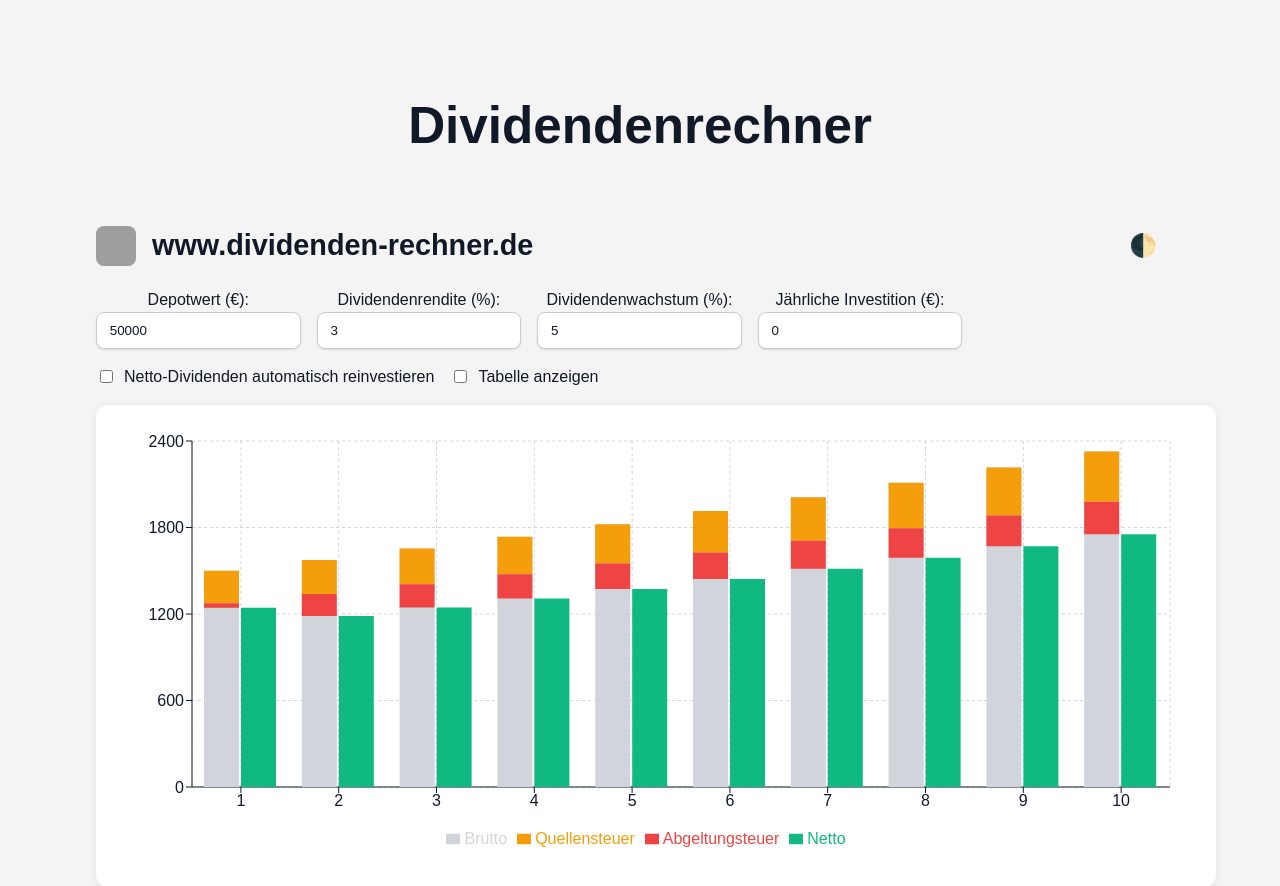
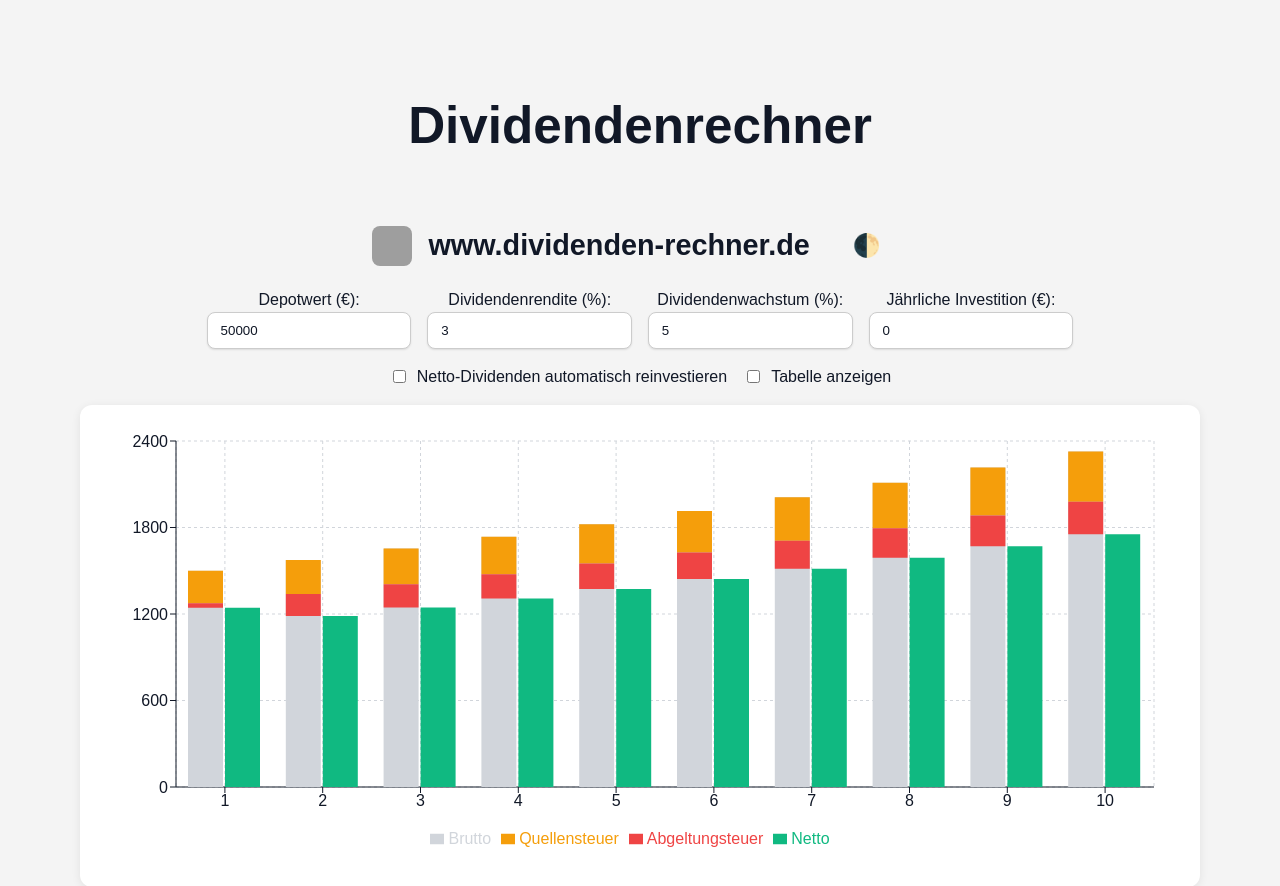
Before and after one commit to dividenden-rechner/projekt, a React (Vite) app: page / in a window 1280 px wide. Shown: the top 886 px of the page. Built offline with nearby package versions, Linux system fonts and the light colour scheme; grey boxes are pictures that could not be loaded.

Commit message:
Update DividendenChart.tsx

```diff
--- a/src/DividendenChart.tsx
+++ b/src/DividendenChart.tsx
@@ -84,7 +84,7 @@ const DividendenChart: React.FC = () => {
   });
 
   return (
-    <div style={{ maxWidth: '1200px', margin: '0 auto', padding: '2rem' }}>
+    <div style={{ maxWidth: '1200px', margin: '0 auto', padding: '2rem', display: 'flex', flexDirection: 'column', alignItems: 'center' }}>
       <header style={{ display: 'flex', alignItems: 'center', gap: '1rem', marginBottom: '1rem' }}>
         <img
           src="https://lh6.googleusercontent.com/7P-jPankkM6FkZvJm1bvZB_Zp2G_uEk8bfJXEG8lRb1JYvcl-eyO80Glg3hqztGFFL6mmjTCnl4LyeKAIjWJw6E=w16383"
```
